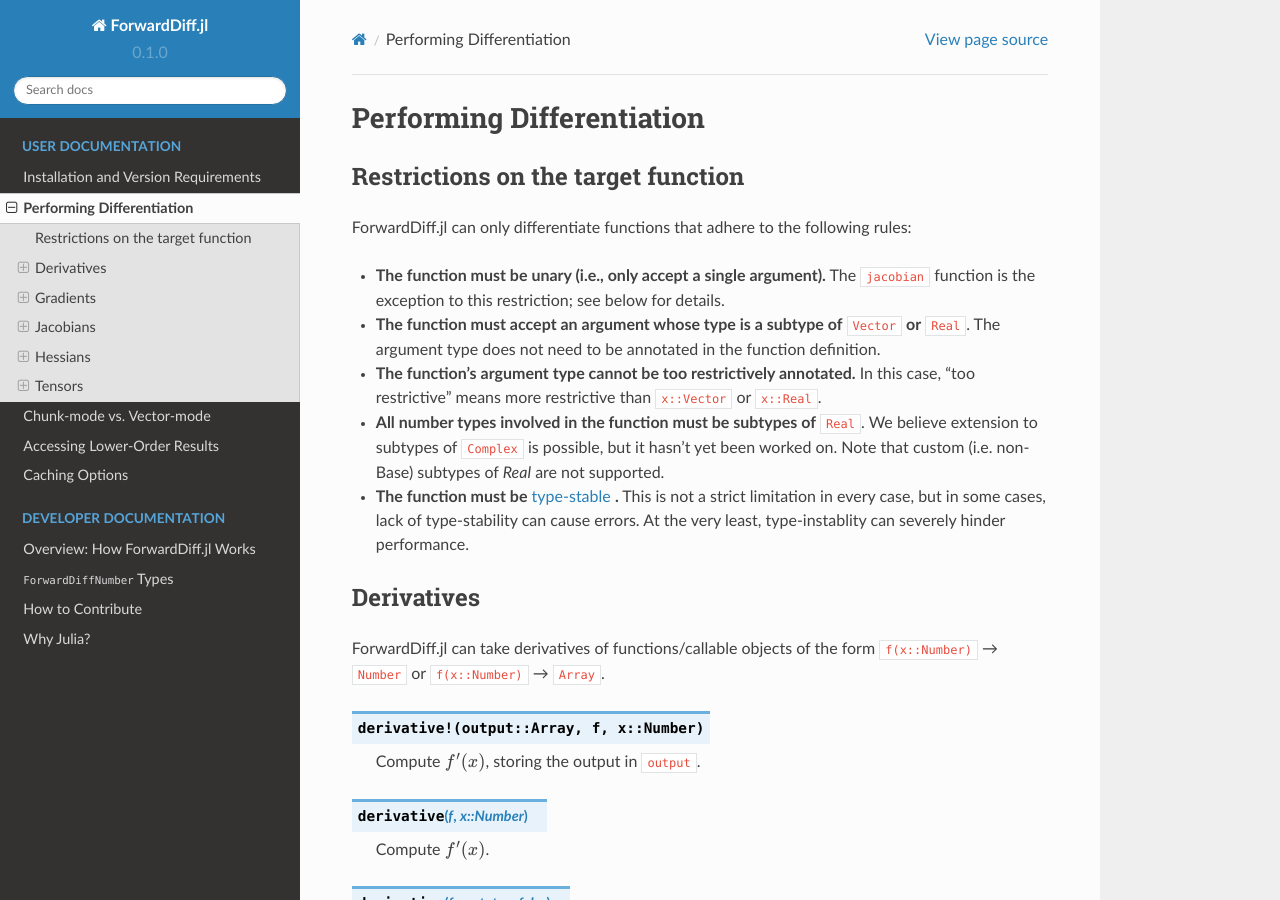
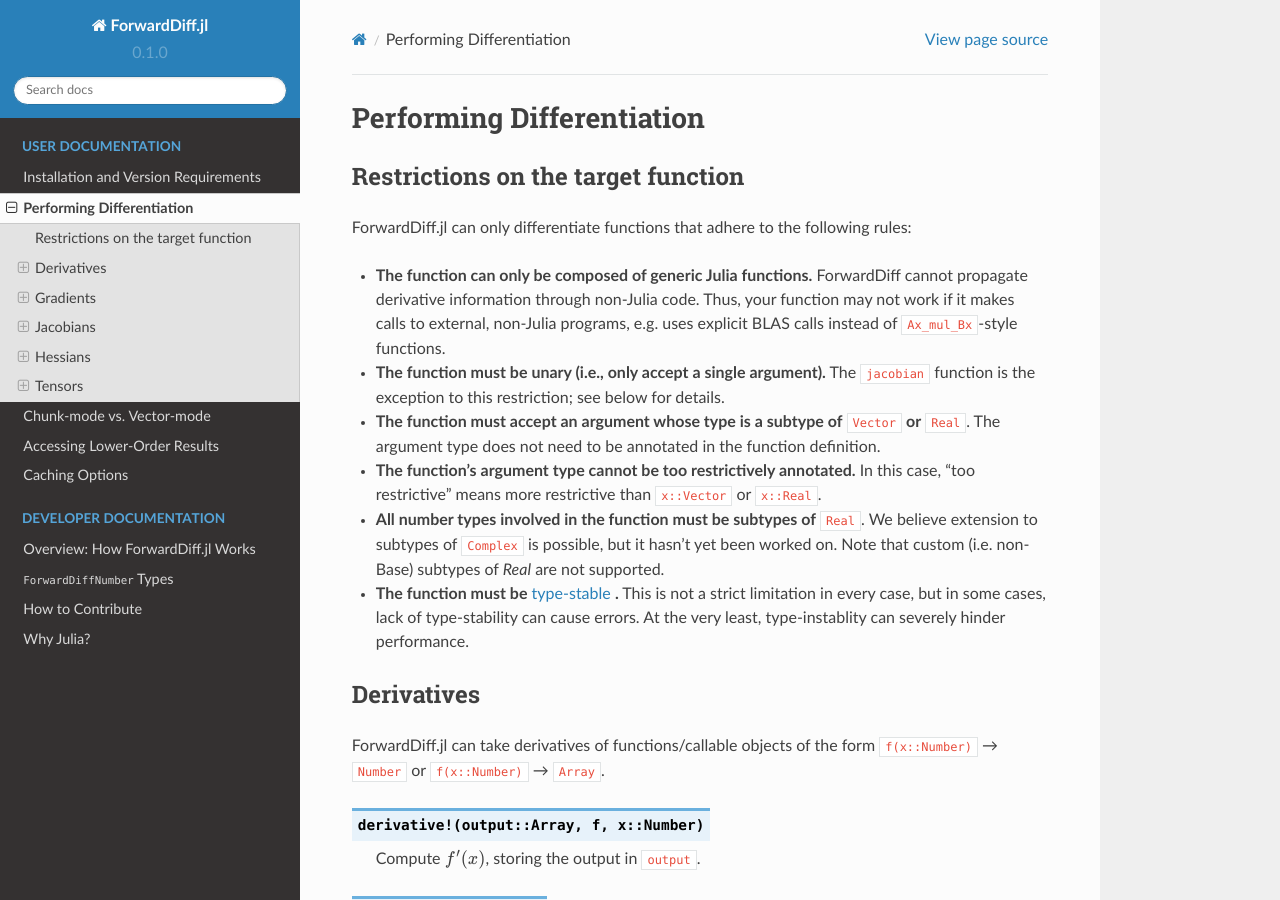
Before and after one commit to JuliaDiff/ForwardDiff.jl, a Sphinx documentation site: the page built from docs/source/perf_diff.rst, in a window 1280 px wide and 900 px high. Built offline with Sphinx 7.4.7 and the Read the Docs theme 2.0.0, drawn with Linux system fonts in a browser that asks for light colours.

Commit message:
document generic function restriction, closes #72

```diff
--- a/docs/source/perf_diff.rst
+++ b/docs/source/perf_diff.rst
@@ -5,6 +5,8 @@
 -----------------------------------
 
 ForwardDiff.jl can only differentiate functions that adhere to the following rules:
+
+- **The function can only be composed of generic Julia functions.** ForwardDiff cannot propagate derivative information through non-Julia code. Thus, your function may not work if it makes calls to external, non-Julia programs, e.g. uses explicit BLAS calls instead of ``Ax_mul_Bx``-style functions.
 
 - **The function must be unary (i.e., only accept a single argument).** The ``jacobian`` function is the exception to this restriction; see below for details.
 
```
